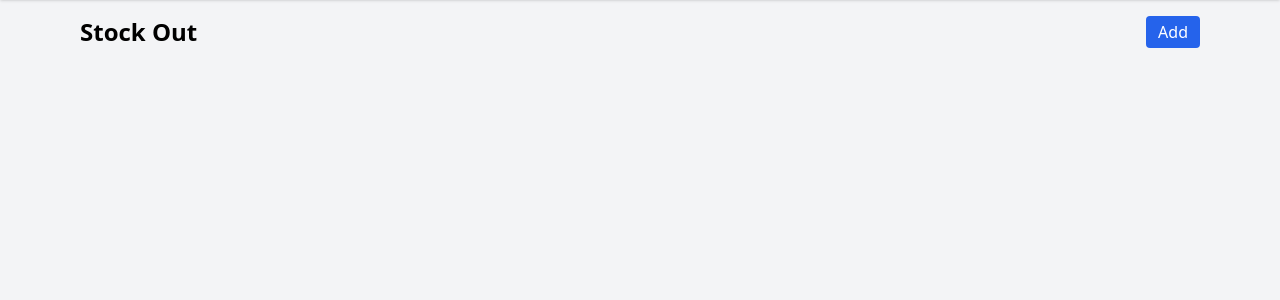
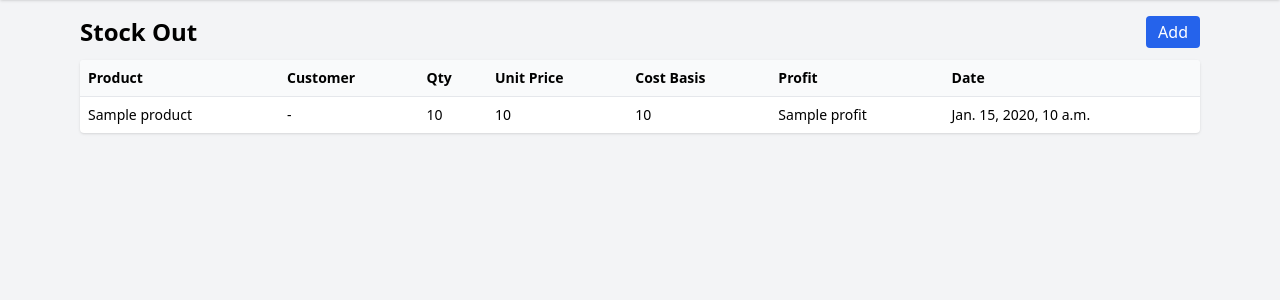
Before and after one commit to Mukhtarrahimi/-Warehouse-Management-System, a Django app: template templates/stockout/list.html in a window 1280 px wide. Shown: the part 52-352 px from the top of the page. Run offline with Django 5.2, Linux system fonts and the light colour scheme; the template is opened without the code that fills it: most values are stand-ins (such as "Sample title", 1, 10 or a date in 2020); parts of the project's set-up code (start-up, migrations or seed data) failed here and were passed over; some libraries are stand-ins or nearby versions.

Commit message:
stockout -> list.html code complate

```diff
--- a/templates/stockout/list.html
+++ b/templates/stockout/list.html
@@ -6,6 +6,23 @@
   <a href="{% url 'stockout_create' %}" class="bg-blue-600 text-white px-3 py-1 rounded">Add</a>
 </div>
 <div class="bg-white rounded shadow overflow-x-auto">
-
+  <table class="min-w-full text-sm">
+    <thead class="bg-gray-50"><tr><th class="text-left p-2">Product</th><th class="text-left p-2">Customer</th><th class="text-left p-2">Qty</th><th class="text-left p-2">Unit Price</th><th class="text-left p-2">Cost Basis</th><th class="text-left p-2">Profit</th><th class="text-left p-2">Date</th></tr></thead>
+    <tbody>
+      {% for x in items %}
+      <tr class="border-t">
+        <td class="p-2">{{ x.product }}</td>
+        <td class="p-2">{{ x.customer|default:'-' }}</td>
+        <td class="p-2">{{ x.quantity }}</td>
+        <td class="p-2">{{ x.unit_price }}</td>
+        <td class="p-2">{{ x.cost_basis }}</td>
+        <td class="p-2">{{ x.profit }}</td>
+        <td class="p-2">{{ x.date }}</td>
+      </tr>
+      {% empty %}
+      <tr><td class="p-2" colspan="7">No entries</td></tr>
+      {% endfor %}
+    </tbody>
+  </table>
 </div>
 {% endblock %}
```
